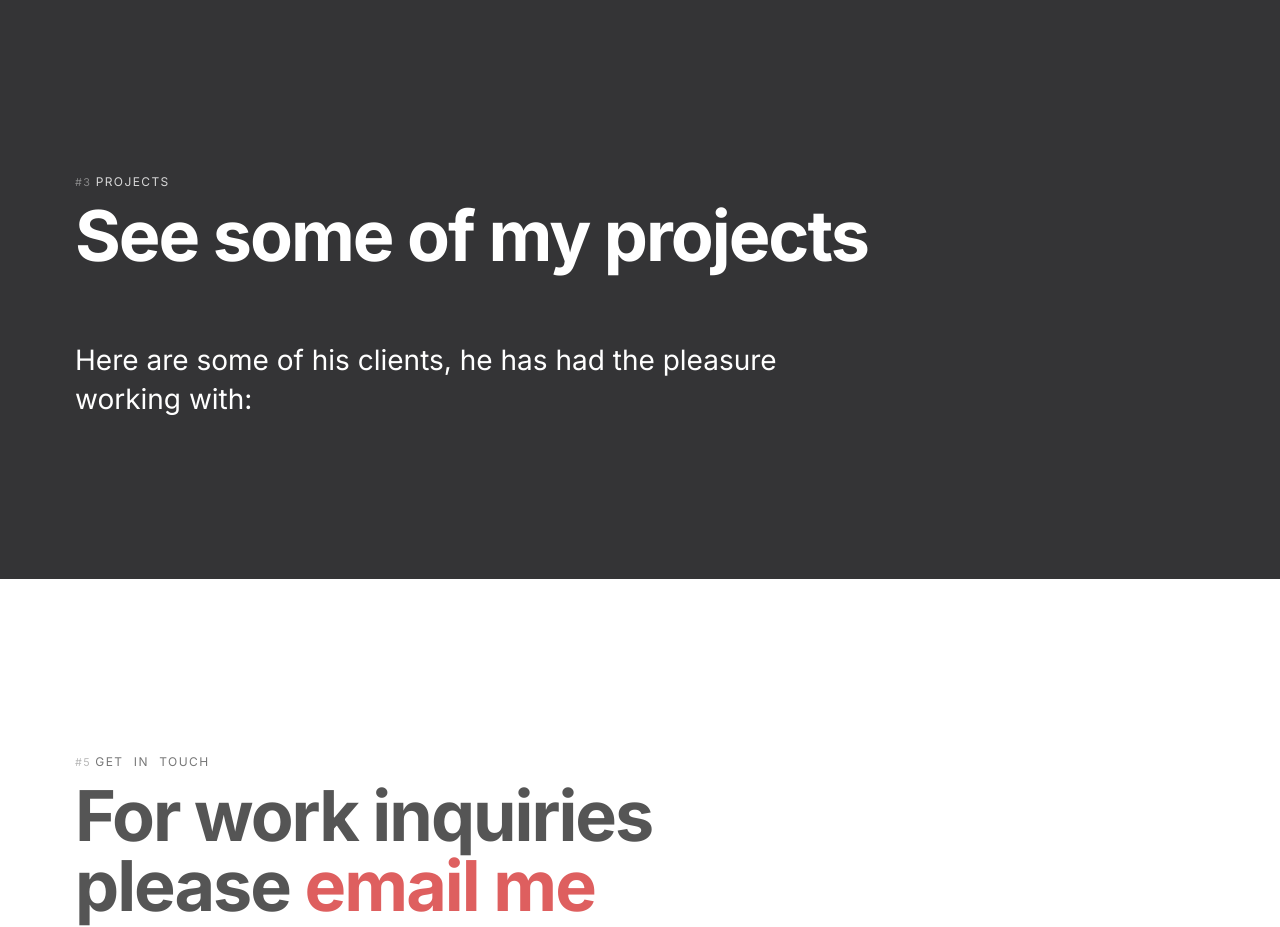
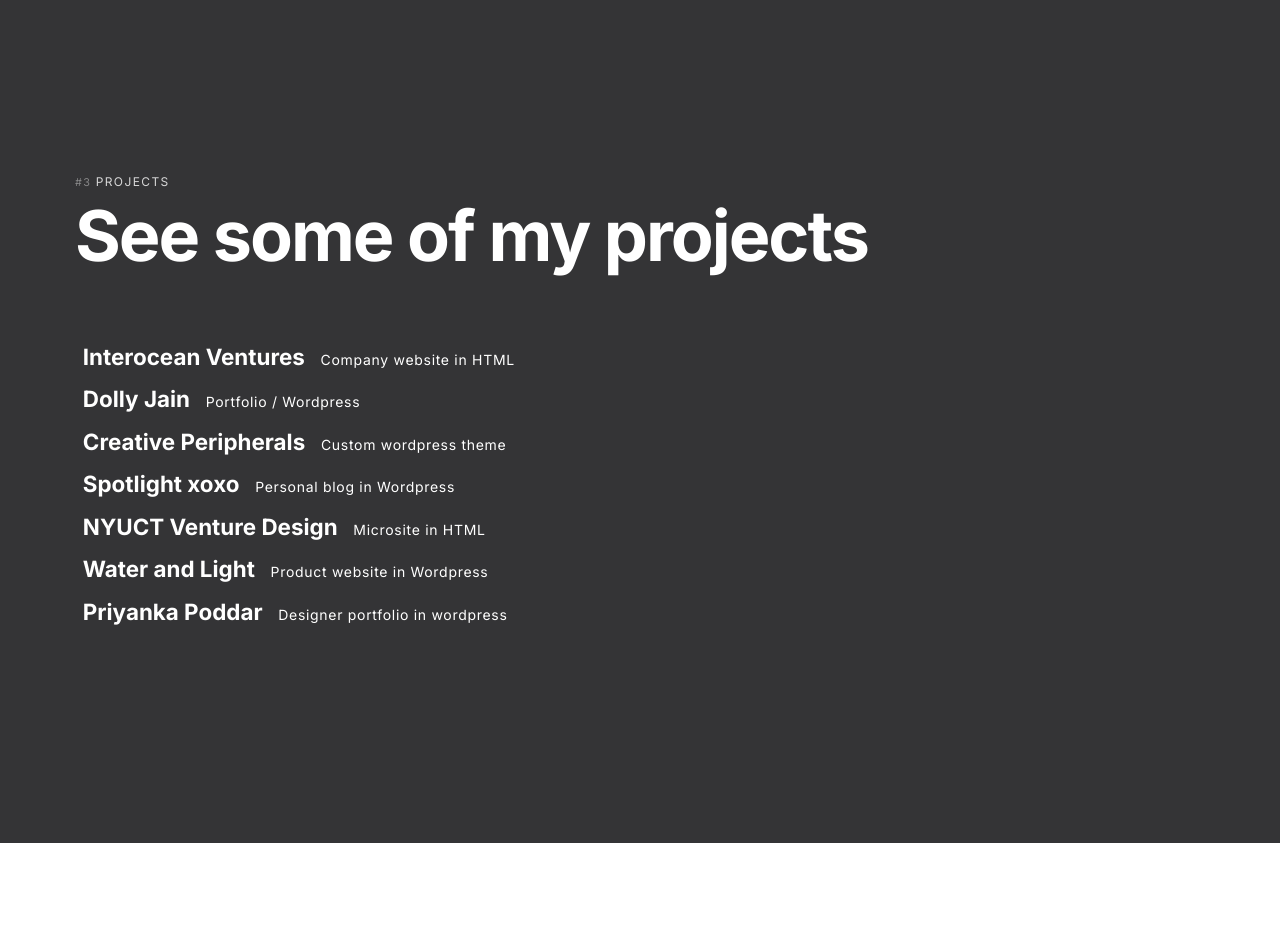
Before and after one commit to harshadsatra/harshadsatra.github.io, a PHP site: page / in a window 1280 px wide. Shown: the part 2387-3314 px from the top of the page. Run offline with PHP 8.4, Linux system fonts and the light colour scheme.

Commit message:
Projects

```diff
--- a/assets/js/script.js
+++ b/assets/js/script.js
@@ -53,3 +53,42 @@ textRotator = function (element) {
 $(function () {
 	textRotator(".change-text span");
 });
+
+
+// Smooth Scrolling
+// Select all links with hashes
+$('a[href*="#"]')
+  // Remove links that don't actually link to anything
+  .not('[href="#"]')
+  .not('[href="#0"]')
+  .click(function(event) {
+    // On-page links
+    if (
+      location.pathname.replace(/^\//, '') == this.pathname.replace(/^\//, '')
+      &&
+      location.hostname == this.hostname
+    ) {
+      // Figure out element to scroll to
+      var target = $(this.hash);
+      target = target.length ? target : $('[name=' + this.hash.slice(1) + ']');
+      // Does a scroll target exist?
+      if (target.length) {
+        // Only prevent default if animation is actually gonna happen
+        event.preventDefault();
+        $('html, body').animate({
+          scrollTop: target.offset().top
+        }, 1000, function() {
+          // Callback after animation
+          // Must change focus!
+          var $target = $(target);
+          $target.focus();
+          if ($target.is(":focus")) { // Checking if the target was focused
+            return false;
+          } else {
+            $target.attr('tabindex','-1'); // Adding tabindex for elements not focusable
+            $target.focus(); // Set focus again
+          };
+        });
+      }
+    }
+  });
--- a/assets/scss/main.scss
+++ b/assets/scss/main.scss
@@ -496,3 +496,136 @@ p {
 }
 
 // @import "responsive";
+
+
+/* Common styles for the menus */
+.menu {
+	position: relative;
+  z-index: 10;
+  margin-bottom:2em;
+}
+
+.menu__item {
+	line-height: 1;
+	position: relative;
+	display: block;
+	margin: 0.4em 0;
+	outline: none;
+}
+
+.menu__item-name,
+.menu__item-label {
+	position: relative;
+	display: inline-block;
+}
+
+.menu__item-name {
+	font-size: 0.8em;
+}
+
+.menu__item-label {
+	margin: 0 0 0 0.5em;
+}
+.menu--adsila {
+	font-size: 1em;
+}
+
+.menu--adsila a {
+	color: #ffffff;
+}
+
+.menu--adsila .menu__item-name {
+	font-weight: bold;
+	line-height: 1.4;
+	padding: 0 0.35em;
+	transition: color 0.5s;
+	transition-timing-function: cubic-bezier(0.2,1,0.3,1);
+}
+
+.menu--adsila .menu__item-name::before {
+	content: '';
+	position: absolute;
+	z-index: -1;
+	bottom: 0;
+	left: 0;
+	width: 100%;
+	height: 50%;
+	opacity: 0.3;
+	transform: scale3d(0,1,1);
+	transform-origin: 0% 50%;
+	transition: transform 0.5s;
+	transition-timing-function: cubic-bezier(0.2,1,0.3,1);
+}
+
+.menu--adsila .menu__item-label {
+	font-size: 0.5em;
+	letter-spacing: 0.05em;
+	transform: translate3d(-0.5em,0,0);
+	transition: transform 0.5s, color 0.5s;
+	transition-timing-function: cubic-bezier(0.2,1,0.3,1);
+}
+
+.menu--adsila .menu__item-label::before {
+	content: '';
+	position: absolute;
+	z-index: -1;
+	top: calc(100% + 0.1em);
+	left: 0.05em;
+	width: 25%;
+	height: 1px;
+	opacity: 0.3;
+	transform: scale3d(0,1,1);
+	transform-origin: 100% 50%;
+	transition: transform 0.5s;
+	transition-timing-function: cubic-bezier(0.2,1,0.3,1);
+}
+
+.menu--adsila .menu__item:nth-child(odd) .menu__item-name::before,
+.menu--adsila .menu__item:nth-child(odd) .menu__item-label::before {
+	background: #fe628e;
+}
+
+.menu--adsila .menu__item:nth-child(even) .menu__item-name::before,
+.menu--adsila .menu__item:nth-child(even) .menu__item-label::before {
+	background: #6265fe;
+}
+
+/* Hover */
+
+.menu--adsila .menu__item:nth-child(odd):hover,
+.menu--adsila .menu__item:nth-child(odd):focus {
+	color: #fe628e;
+}
+
+.menu--adsila .menu__item:nth-child(even):hover,
+.menu--adsila .menu__item:nth-child(even):focus {
+	color: #6265fe;
+}
+
+.menu--adsila .menu__item:hover .menu__item-name::before,
+.menu--adsila .menu__item:focus .menu__item-name::before,
+.menu--adsila .menu__item:hover .menu__item-label::before,
+.menu--adsila .menu__item:focus .menu__item-label::before {
+	transform: scale3d(1,1,1);
+}
+
+.menu--adsila .menu__item:hover .menu__item-label,
+.menu--adsila .menu__item:focus .menu__item-label {
+	transform: translate3d(0,0,0);
+}
+
+.menu--adsila .menu__item:hover .menu__item-label::before,
+.menu--adsila .menu__item:focus .menu__item-label::before {
+	transform-origin: 0% 50%;
+	transition-timing-function: ease;
+}
+
+@media screen and (max-width: 50em) {
+	.menu--adsila .menu__item {
+		margin: 0 0 2em;
+	}
+	.menu--adsila .menu__item-label {
+		display: block;
+		margin: 0.5em 0 0 1em;
+	}
+}
--- a/index.html
+++ b/index.html
@@ -108,7 +108,36 @@
 				<div class="block">
 					<a class="pre" href="#clients"><span>#3</span>Projects</a>
 					<h2>See some of my projects</h2>
-					<p class="lead">Here are some of his clients, he has had the pleasure working with:</p>
+					<nav class="menu menu--adsila">
+						<a class="menu__item" href="https://www.interoceanventures.com/" target="_blank">
+							<span class="menu__item-name">Interocean Ventures</span>
+							<span class="menu__item-label">Company website in HTML</span>
+						</a>
+						<a class="menu__item" href="https://dollyjain.com/" target="_blank">
+							<span class="menu__item-name">Dolly Jain</span>
+							<span class="menu__item-label">Portfolio / Wordpress</span>
+						</a>
+						<a class="menu__item" href="https://www.ecreativeindia.com/" target="_blank">
+							<span class="menu__item-name">Creative Peripherals</span>
+							<span class="menu__item-label">Custom wordpress theme</span>
+						</a>
+						<a class="menu__item" href="https://spotlightxoxo.com/" target="_blank">
+							<span class="menu__item-name">Spotlight xoxo</span>
+							<span class="menu__item-label">Personal blog in Wordpress</span>
+						</a>
+						<a class="menu__item" href="https://venturedesign.nyuct.com/" target="_blank">
+							<span class="menu__item-name">NYUCT Venture Design</span>
+							<span class="menu__item-label">Microsite in HTML</span>
+						</a>
+						<a class="menu__item" href="https://waterandlight.in/" target="_blank">
+							<span class="menu__item-name">Water and Light</span>
+							<span class="menu__item-label">Product website in Wordpress</span>
+						</a>
+						<a class="menu__item" href="https://priyankapoddar.com/" target="_blank">
+							<span class="menu__item-name">Priyanka Poddar</span>
+							<span class="menu__item-label">Designer portfolio in wordpress</span>
+						</a>
+					</nav>
 				</div>
 			</div>
 		</section>
```
Also changed, not shown: assets/css/main.css, 1 other file.
